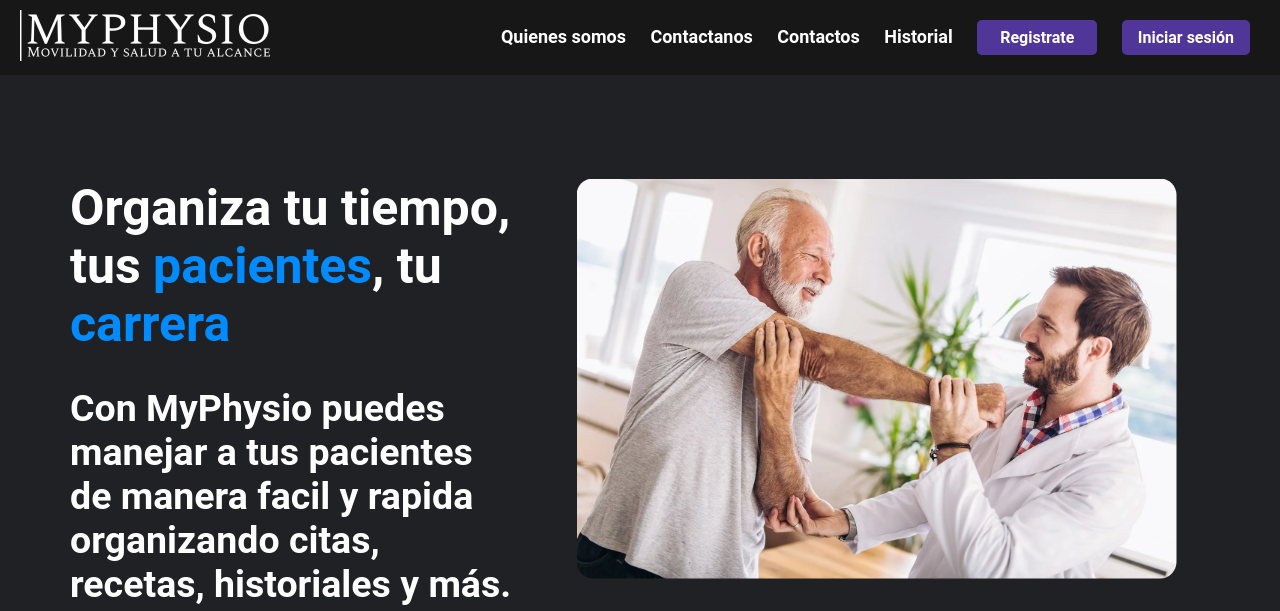
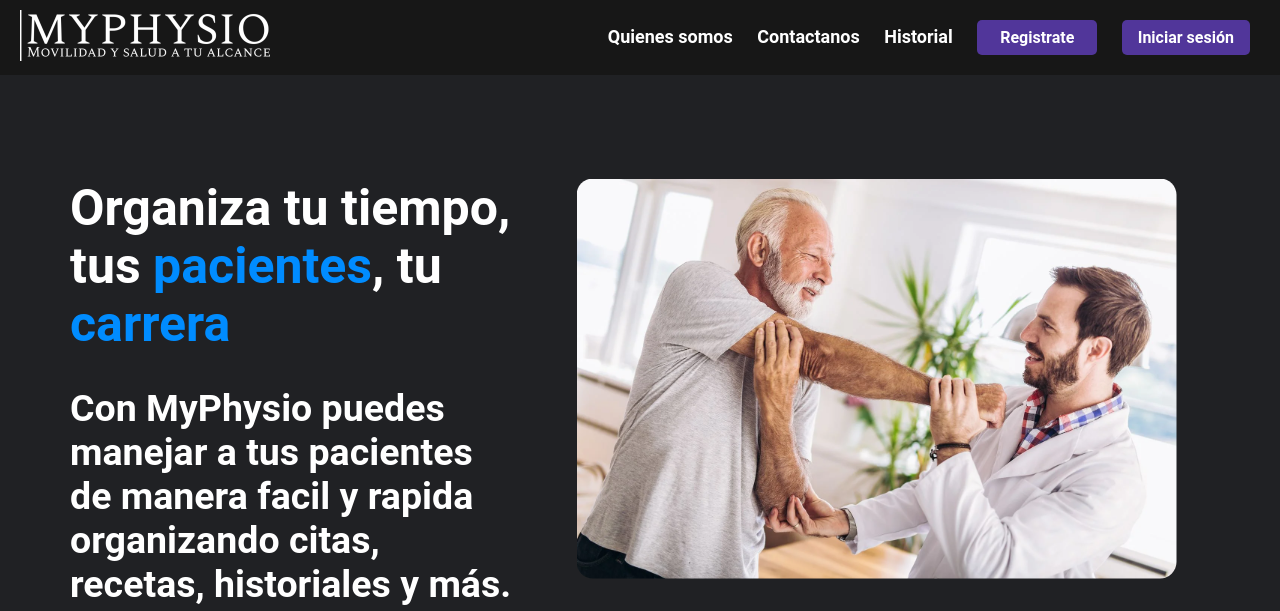
Before and after one commit to STruckin/MediLink, a Django app: page / in a window 1280 px wide. Shown: the top 611 px of the page. Run offline with Django 5.2, Linux system fonts and the light colour scheme.

Commit message:
Cambios simples
Cambios sencillos para quitar paginas duplicadas

```diff
--- a/myphysio/mainapp/templates/base.html
+++ b/myphysio/mainapp/templates/base.html
@@ -23,7 +23,6 @@
                         <div class="nav_links">
                            <a href="/aboutus">Quienes somos</a>
                            <a href="/contacts">Contactanos</a>
-                           <a href="/contacts">Contactos</a>
                            <a href="/historial">Historial</a>
                         </divd>
 
--- a/myphysio/mainapp/templates/contacts.html
+++ b/myphysio/mainapp/templates/contacts.html
@@ -40,4 +40,3 @@
     </div>
 
 {% endblock %}
-{% endblock %}
```
